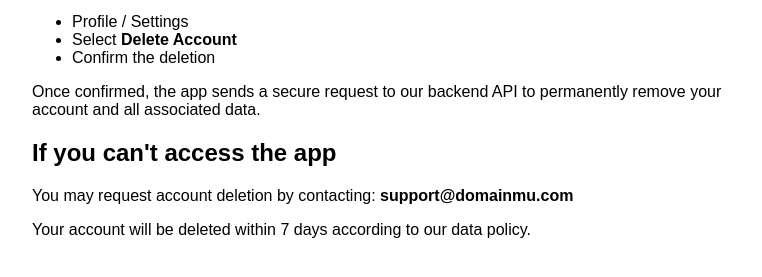
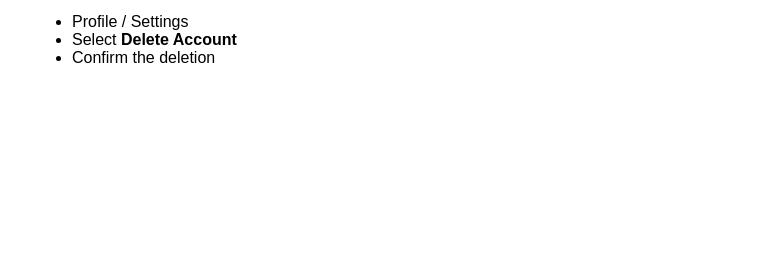
Before and after one commit to shafir89/delete-account-info, a plain HTML site: page index.html in a window 1280 px wide. Shown: the part 139-416 px from the top of the page, without its empty margins (258-1020 px from the left). Drawn offline with Linux system fonts and the light colour scheme.

Commit message:
Update index.html

```diff
--- a/index.html
+++ b/index.html
@@ -17,19 +17,5 @@
       <li>Select <strong>Delete Account</strong></li>
       <li>Confirm the deletion</li>
     </ul>
-
-    <p>
-      Once confirmed, the app sends a secure request to our backend API to permanently remove your account and all associated data.
-    </p>
-
-    <h2>If you can't access the app</h2>
-    <p>
-      You may request account deletion by contacting:
-      <strong>support@domainmu.com</strong>
-    </p>
-
-    <p>
-      Your account will be deleted within 7 days according to our data policy.
-    </p>
   </body>
 </html>
```
